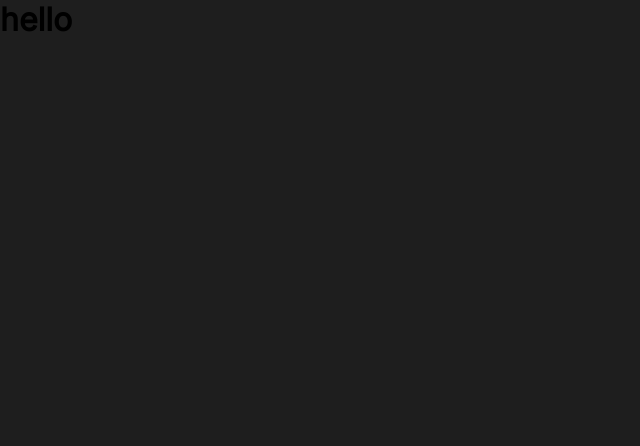
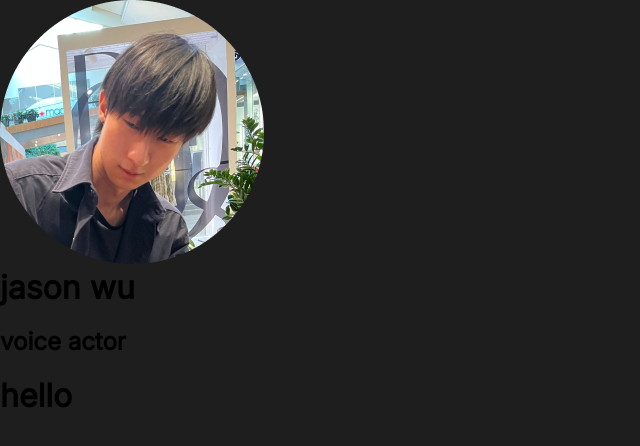
Before and after one commit to wu-json/va-jason-wu, a SvelteKit app: page / in a window 1280 px wide. Shown: the top 446 px of the page, without its empty margins (0-640 px from the left). Built offline with nearby package versions, Linux system fonts and the light colour scheme.

Commit message:
feat: basic components

```diff
--- a/src/components/MainBanner.svelte
+++ b/src/components/MainBanner.svelte
@@ -1,4 +1,11 @@
 <div class="wrapper">
+  <div>
+    <div><img src="./images/profile.png" alt="profile" /></div>
+    <div>
+      <h1>jason wu</h1>
+      <h2>voice actor</h2>
+    </div>
+  </div>
   <h1>hello</h1>
 </div>
 
```
Also changed, not shown: static/images/profile.png (added).
